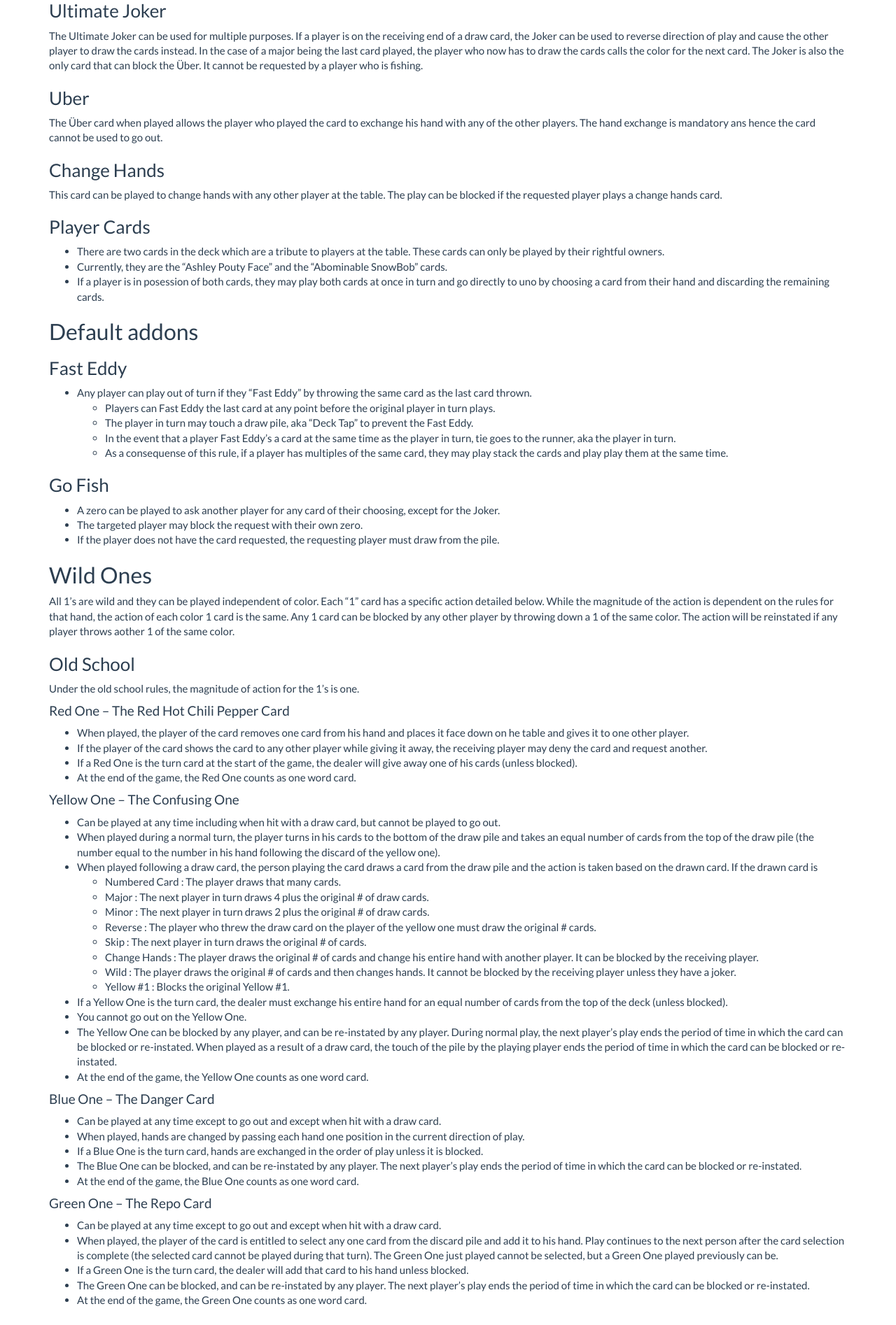
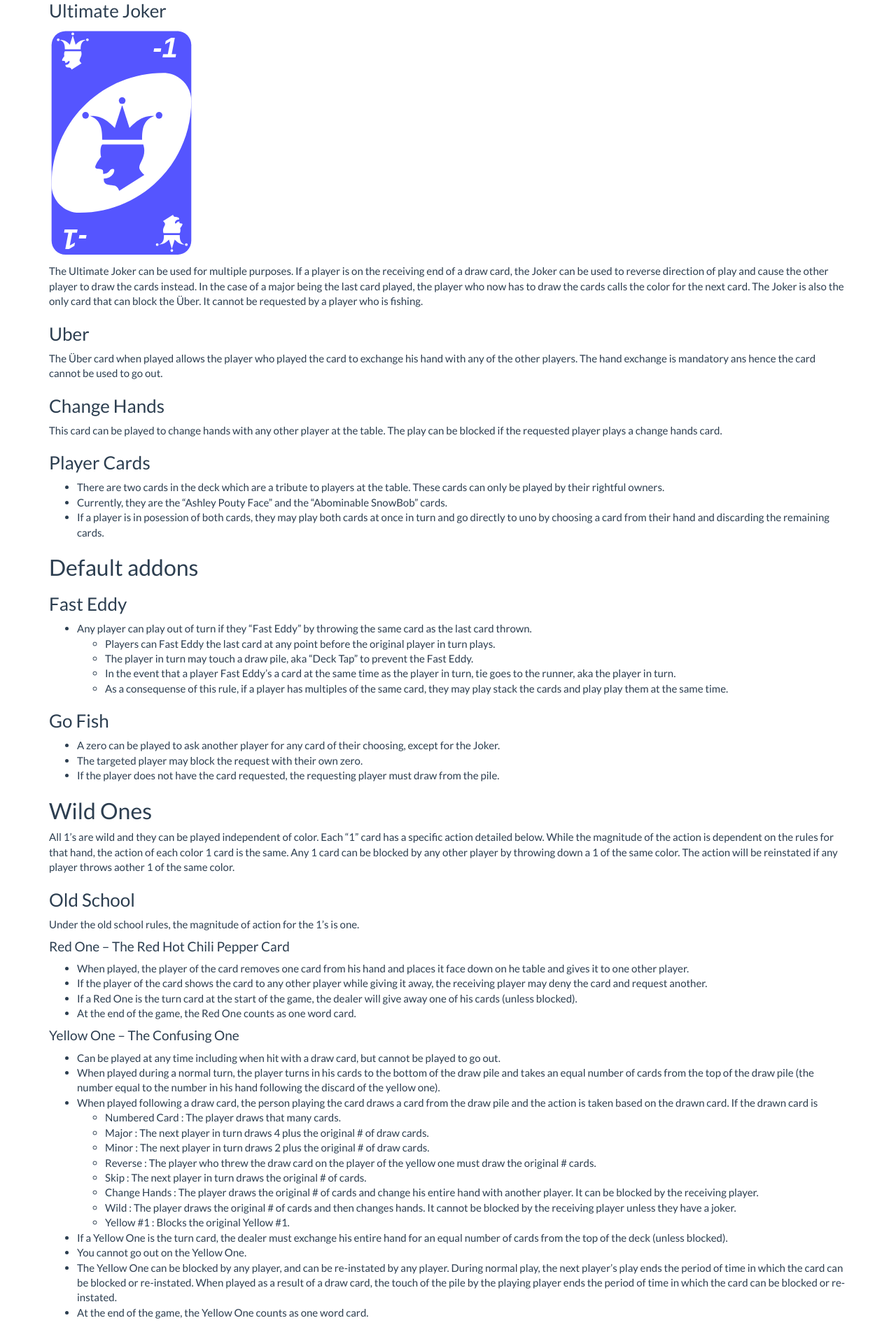
Before and after one commit to vasudevanv/uberuno, a Jekyll site: the page built from index.md, in a window 1280 px wide. Shown: the part 1526-3420 px from the top of the page at 70% size. Built offline with Jekyll 4.4.1, drawn with Linux system fonts in a browser that asks for light colours; nearby versions of some CDN libraries; library files that are not in the unit come from our copies.

Commit message:
Added images for new cards
Added SVG images for new cards. Included the joker image with the card
description.

```diff
--- a/index.md
+++ b/index.md
@@ -73,6 +73,8 @@ of the day, aka the "Nappy".
 <img src="assets/img/cards_1.png"  width="600">
 
 ### Ultimate Joker
+![alt text](assets/img/joker.svg "Joker")
+
 The Ultimate Joker can be used for multiple purposes.  If a player is on the
 receiving end of a draw card, the Joker can be used to reverse direction of play
 and cause the other player to draw the cards instead.  In the case of a
```
Also changed, not shown: assets/img/changehands.svg (added), assets/img/joker.svg (added), assets/img/uber.svg (added).
